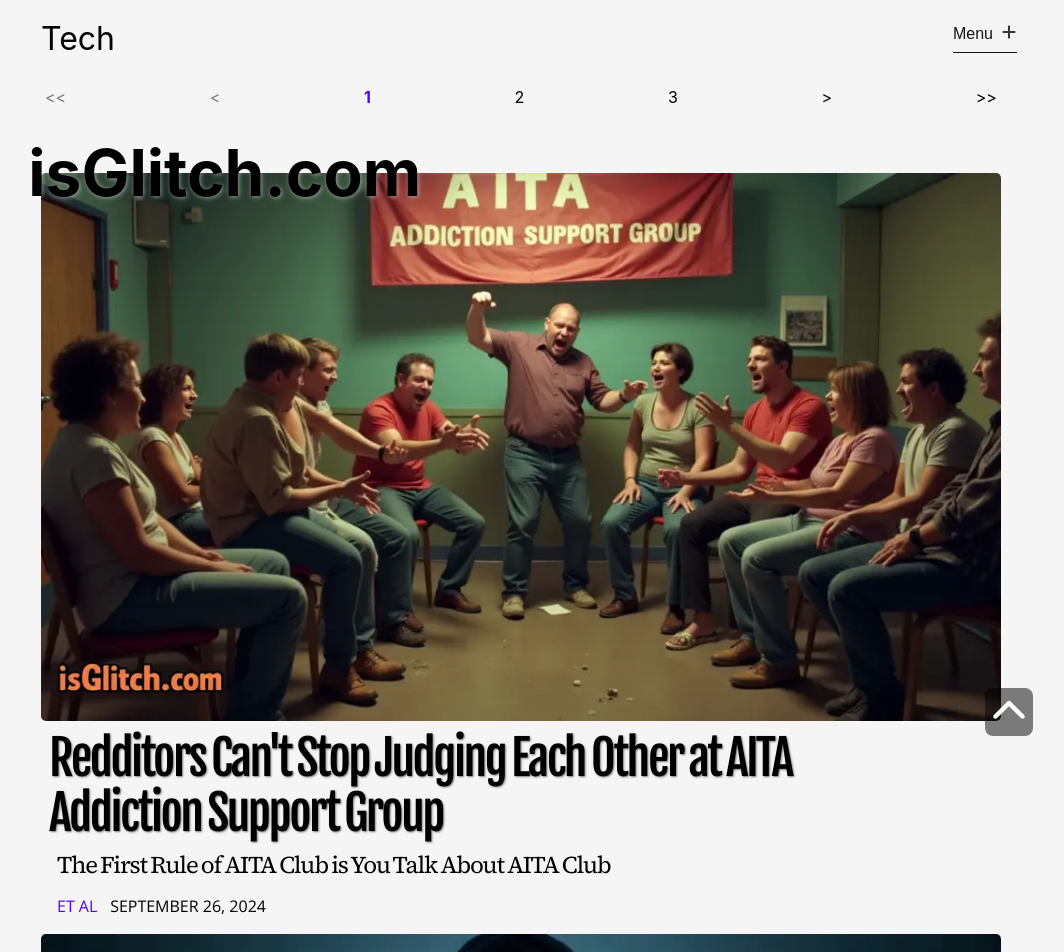
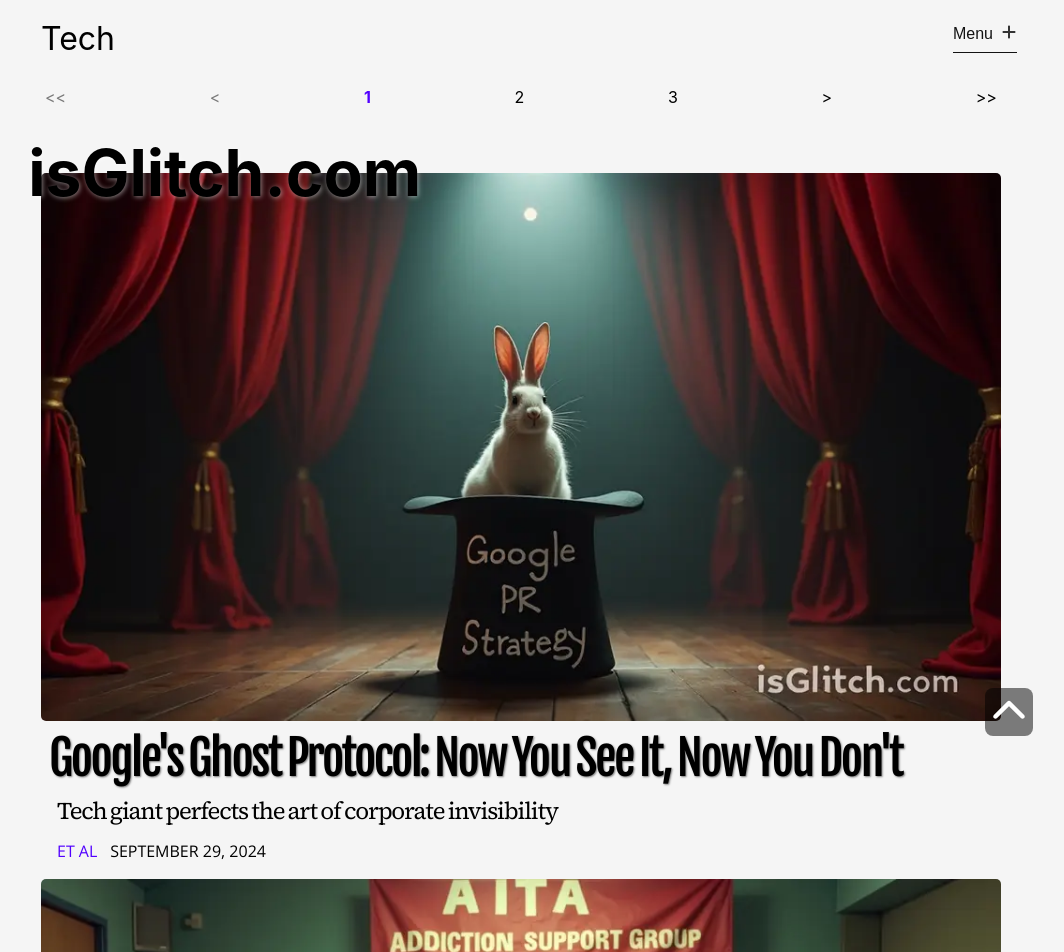
Before and after one commit to orbithammer/isGlitch, a React (Vite) app: page /tech in a window 1280 px wide. Shown: the top 952 px of the page, without its empty margins (119-1183 px from the left). Built offline with nearby package versions, Linux system fonts and the light colour scheme; a web font is replaced by a local one.

Commit message:
20240929 update

```diff
--- a/src/data/articles.ts
+++ b/src/data/articles.ts
@@ -3516,4 +3516,33 @@
             `As the world grapples with this linguistic emergency, one thing is clear: the power of words has never been more apparent, even as they slip through our fingers like... like... Oh, for the love of Roget, someone please find me a thesaurus!`,
         ]
     },
+    {
+        id: 134,
+        articleUrl: `20240929-googles-ghost-protocol`,
+        category: `tech`,
+        img: `/images/20240929-googles-ghost-protocol.webp`,
+        alt: `A magician pulling a rabbit out of a hat labeled "Google PR Strategy", stage background`,
+        header: `Google's Ghost Protocol: Now You See It, Now You Don't`,
+        subhead: `Tech giant perfects the art of corporate invisibility`,
+        tags: [`Google`],
+        author: `Et Al`,
+        datePublished: new Date(2024,8,29,19),
+        articleBody: [
+            `In a groundbreaking move that's sure to revolutionize the tech industry's approach to public relations, Google has unveiled its latest innovation: the "Invisible Conference" feature. This cutting-edge technology allows events to vanish into thin air the moment a journalist starts asking uncomfortable questions.`,
+
+            `The feature made its debut last week when an Israeli Defense Tech Conference, originally scheduled to take place at Google's Tel Aviv campus, pulled a disappearing act worthy of Houdini himself. One minute, the event page was there, boasting about networking opportunities with military contractors and tech innovators. The next? Poof! Gone without a trace.`,
+
+            `"We're calling it 'Ghost Protocol,'" said Milo Vanish, Google's newly appointed Chief Evasion Officer. "It's not just about hosting events anymore. It's about un-hosting them faster than you can say 'plausible deniability.'"`,
+
+            `Industry insiders are hailing the move as a game-changer. "This is next-level stuff," gushed Silicon Valley analyst Evelyn Smoke. "Forget cloud computing. Google's now operating in the quantum realm of events that both exist and don't exist simultaneously."`,
+
+            `The tech giant's PR team seems equally enthused. "It's really streamlined our workflow," explained Google spokesperson Darren Dodge. "Now, instead of crafting careful responses, we can just hit the 'vanish' button and pretend the whole thing never happened. It's like a ctrl+Z for reality!"`,
+
+            `Not everyone is impressed, however. Watchdog groups have raised concerns about transparency and corporate responsibility. "It's a bit like playing whack-a-mole with ethics," grumbled Tessa Truth, director of Tech Accountability Now. "How are we supposed to hold companies accountable if their questionable activities keep disappearing?"`,
+
+            `Google, for its part, maintains that the feature is all about "user experience." "We're just giving people what they want," Vanish insisted. "And sometimes, what they want is for certain things to... not be there anymore."`,
+
+            `As for the Israeli Defense Tech Conference? It's unclear whether it will materialize elsewhere or remain in digital limbo. But one thing's for certain: in the fast-paced world of tech PR, Google's new vanishing act is setting a whole new standard for corporate magic tricks.`,
+        ]
+    },
 ]
```
Also changed, not shown: public/images/20240929-googles-ghost-protocol.webp (added).
